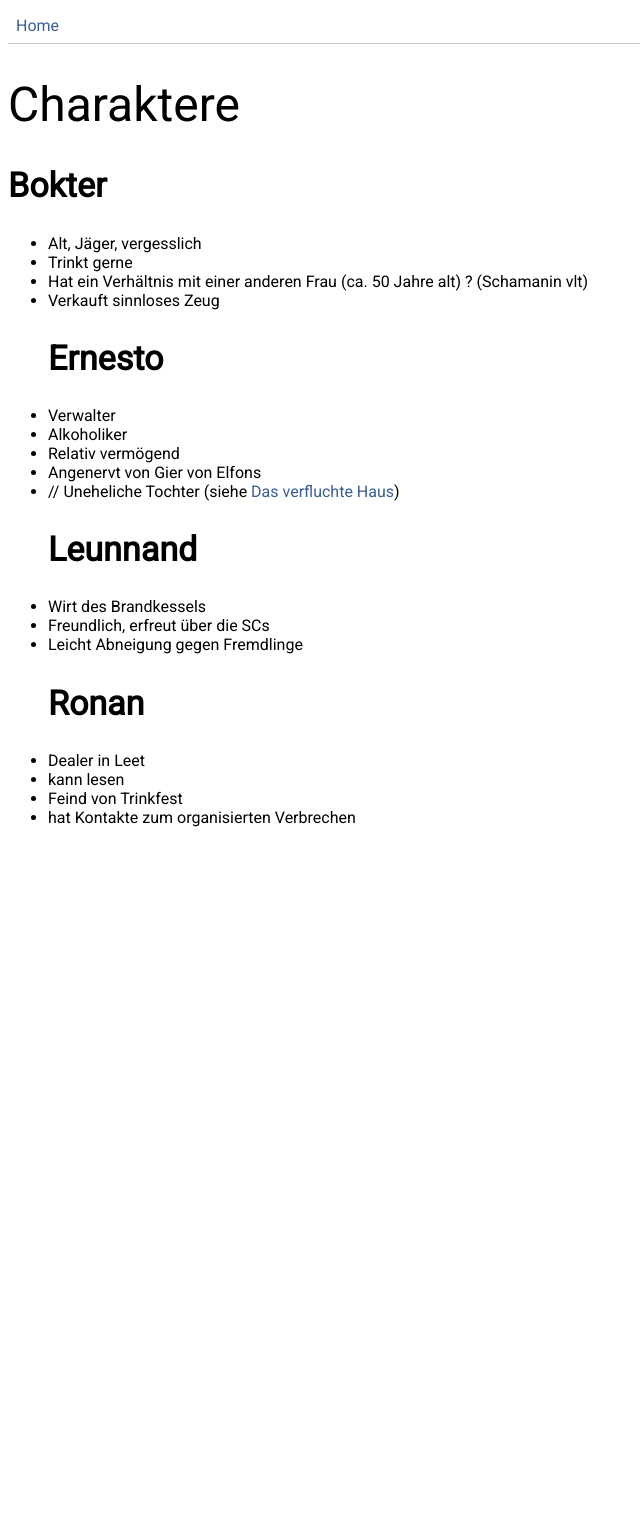
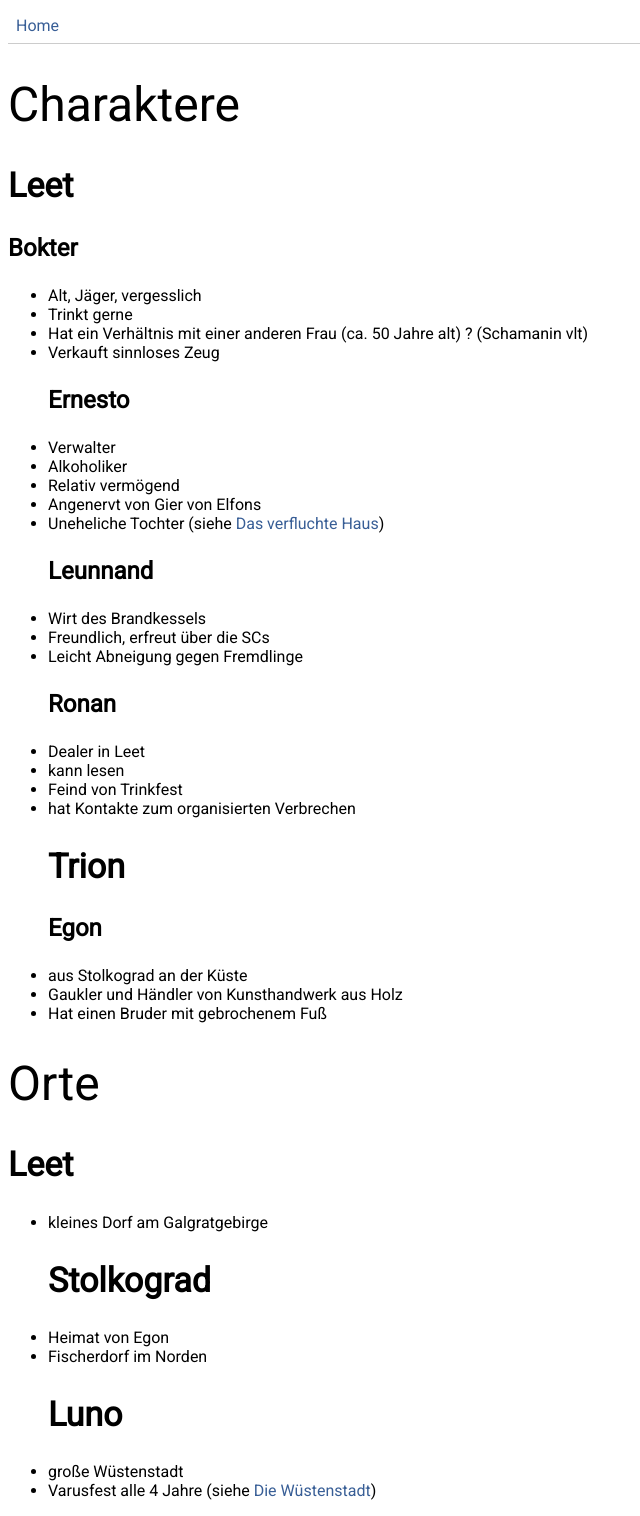
Before and after one commit to johannesschweig/dmcave, a Jekyll site: the page built from _wiki/characters.md, in a window 1280 px wide. Shown: the whole page, without its empty margins (0-640 px from the left). Built offline with Jekyll 4.4.1, drawn with Linux system fonts in a browser that asks for light colours; before the commit the page ends 900 px from its top, so only the background shows below that.

Commit message:
content changes

```diff
--- a/_wiki/characters.md
+++ b/_wiki/characters.md
@@ -4,23 +4,39 @@ title: "Charaktere"
 ---
 
 # Charaktere
-## Bokter
+## Leet
+### Bokter
 - Alt, Jäger, vergesslich
 - Trinkt gerne
 - Hat ein Verhältnis mit einer anderen Frau (ca. 50 Jahre alt) ? (Schamanin vlt)
 - Verkauft sinnloses Zeug
-## Ernesto
+### Ernesto
 - Verwalter
 - Alkoholiker
 - Relativ vermögend
 - Angenervt von Gier von Elfons
-- // Uneheliche Tochter (siehe [Das verfluchte Haus](../das-verfluchte-haus))
-## Leunnand
+- Uneheliche Tochter (siehe [Das verfluchte Haus](../das-verfluchte-haus))
+### Leunnand
 - Wirt des Brandkessels
 - Freundlich, erfreut über die SCs
 - Leicht Abneigung gegen Fremdlinge
-## Ronan
+### Ronan
 - Dealer in Leet
 - kann lesen
 - Feind von Trinkfest
 - hat Kontakte zum organisierten Verbrechen
+## Trion
+### Egon
+- aus Stolkograd an der Küste
+- Gaukler und Händler von Kunsthandwerk aus Holz
+- Hat einen Bruder mit gebrochenem Fuß
+
+# Orte
+## Leet
+- kleines Dorf am Galgratgebirge
+## Stolkograd
+- Heimat von Egon
+- Fischerdorf im Norden
+## Luno
+- große Wüstenstadt
+- Varusfest alle 4 Jahre (siehe [Die Wüstenstadt](../die-wuestenstadt))
```
Also changed, not shown: _wiki/basics.md (+10 -0 lines).
